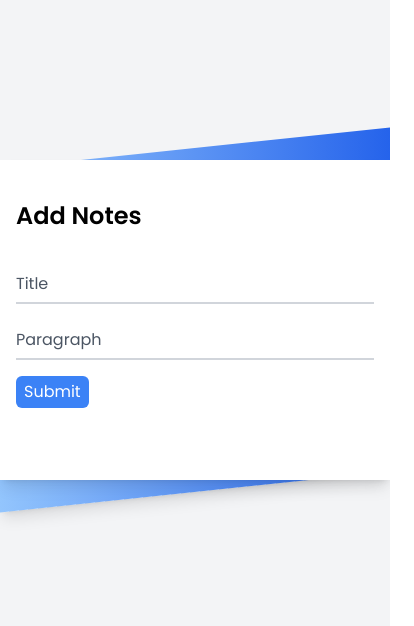
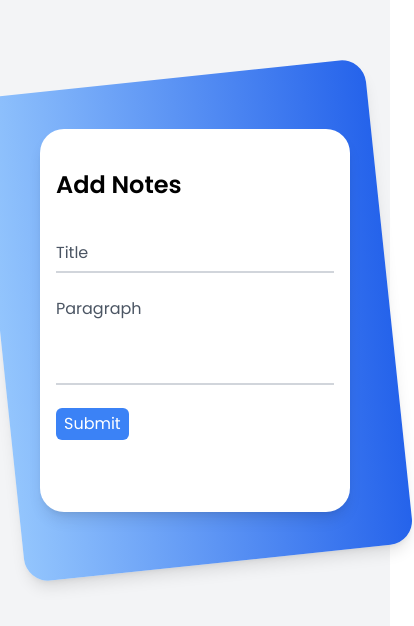
Before and after one commit to SHANIB-C-K/notes-app-mern, a Next.js app in the folder Frontend/notes-app-mern/: page /update/1 in a window 390 px wide. Shown: the part 102-728 px from the top of the page, 414 px wide, since content can reach past the window. Built offline with nearby package versions, Linux system fonts and the light colour scheme; no server answers.

Commit message:
update and create page just design changed

```diff
--- a/Frontend/notes-app-mern/app/create/page.tsx
+++ b/Frontend/notes-app-mern/app/create/page.tsx
@@ -25,8 +25,8 @@ const create = () => {
     <>
       <div className="min-h-screen bg-gray-100 py-6 flex flex-col justify-center sm:py-12">
         <div className="relative py-3 sm:max-w-xl sm:mx-auto">
-          <div className="absolute inset-0 bg-gradient-to-r from-blue-300 to-blue-600 shadow-lg transform -skew-y-6 sm:skew-y-0 sm:-rotate-6 sm:rounded-3xl"></div>
-          <div className="relative px-4 py-10 bg-white shadow-lg sm:rounded-3xl sm:p-20">
+          <div className="absolute inset-0 bg-gradient-to-r from-blue-300 to-blue-600 shadow-lg transform -skew-y-0 m- sm:m-0 -rotate-6 rounded-3xl"></div>
+          <div className="relative px-4 m-10 py-10 bg-white shadow-lg rounded-3xl sm:m-0 sm:p-20">
             <div className="max-w-md mx-auto">
               <div>
                 <h1 className="text-2xl font-semibold">Add Notes</h1>
@@ -51,12 +51,11 @@ const create = () => {
                     </label>
                   </div>
                   <div className="relative">
-                    <input
+                    <textarea
                       autoComplete="off"
                       id="paragraph"
                       name="paragraph"
-                      type="text"
-                      className="peer placeholder-transparent h-10 w-full border-b-2 border-gray-300 text-gray-900 focus:outline-none focus:borer-rose-600"
+                      className="peer placeholder-transparent h-24 w-full border-b-2 border-gray-300 text-gray-900 focus:outline-none focus:borer-rose-600 resize-none"
                       placeholder="paragraph"
                       onChange={(e) => setParagraph(e.target.value)}
                     />
--- a/Frontend/notes-app-mern/app/update/[id]/page.tsx
+++ b/Frontend/notes-app-mern/app/update/[id]/page.tsx
@@ -33,8 +33,8 @@ const Update = () => {
     <>
       <div className="min-h-screen bg-gray-100 py-6 flex flex-col justify-center sm:py-12">
         <div className="relative py-3 sm:max-w-xl sm:mx-auto">
-          <div className="absolute inset-0 bg-gradient-to-r from-blue-300 to-blue-600 shadow-lg transform -skew-y-6 sm:skew-y-0 sm:-rotate-6 sm:rounded-3xl"></div>
-          <div className="relative px-4 py-10 bg-white shadow-lg sm:rounded-3xl sm:p-20">
+          <div className="absolute inset-0 bg-gradient-to-r from-blue-300 to-blue-600 shadow-lg transform -skew-y-0 m- sm:m-0 -rotate-6 rounded-3xl"></div>
+          <div className="relative px-4 m-10 py-10 bg-white shadow-lg rounded-3xl sm:m-0 sm:p-20">
             <div className="max-w-md mx-auto">
               <div>
                 <h1 className="text-2xl font-semibold">Add Notes</h1>
@@ -43,13 +43,12 @@ const Update = () => {
                 <div className="py-8 text-base leading-6 space-y-4 text-gray-700 sm:text-lg sm:leading-7">
                   <div className="relative">
                     <input
-                      //   autoComplete="off"
+                      autoComplete="off"
                       id="title"
                       name="title"
                       type="text"
                       className="peer placeholder-transparent h-10 w-full border-b-2 border-gray-300 text-gray-900 focus:outline-none focus:borer-rose-600"
                       placeholder="Title"
-                      value={title}
                       onChange={(e) => setTitle(e.target.value)}
                     />
                     <label
@@ -60,14 +59,12 @@ const Update = () => {
                     </label>
                   </div>
                   <div className="relative">
-                    <input
-                      //   autoComplete="off"
+                    <textarea
+                      autoComplete="off"
                       id="paragraph"
                       name="paragraph"
-                      type="text"
-                      className="peer placeholder-transparent h-10 w-full border-b-2 border-gray-300 text-gray-900 focus:outline-none focus:borer-rose-600"
+                      className="peer placeholder-transparent h-24 w-full border-b-2 border-gray-300 text-gray-900 focus:outline-none focus:borer-rose-600 resize-none"
                       placeholder="paragraph"
-                      value={paragraph}
                       onChange={(e) => setParagraph(e.target.value)}
                     />
                     <label
```
